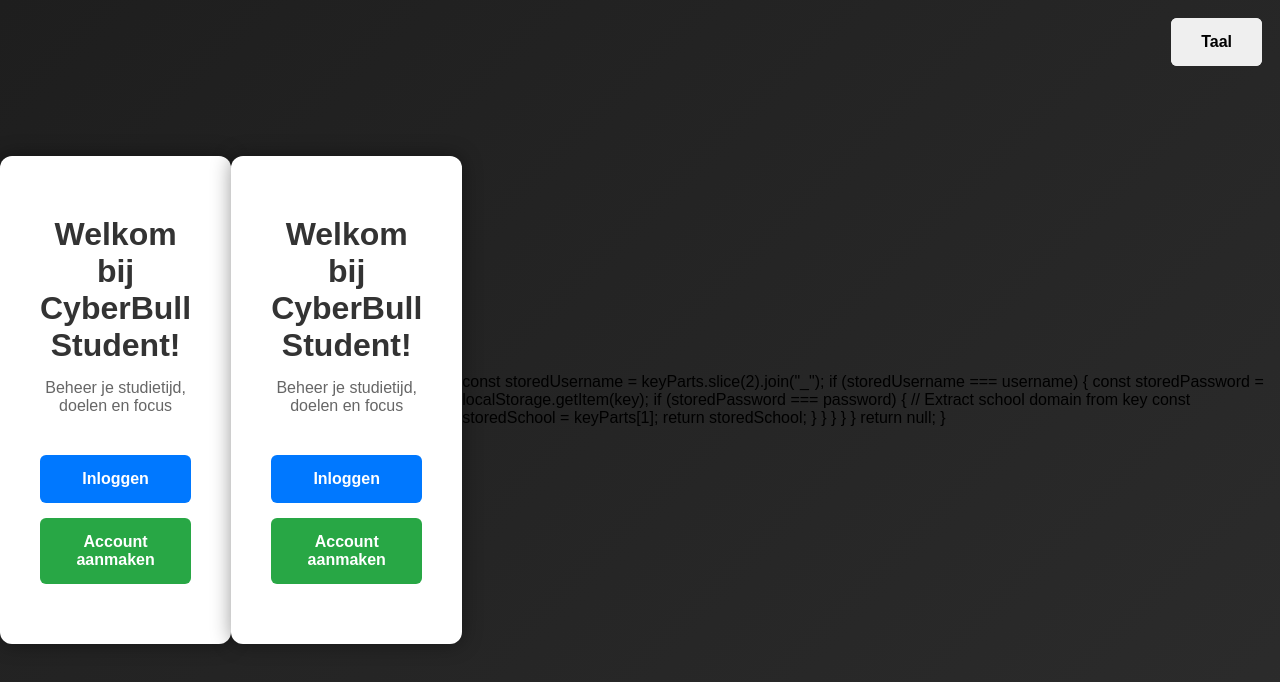
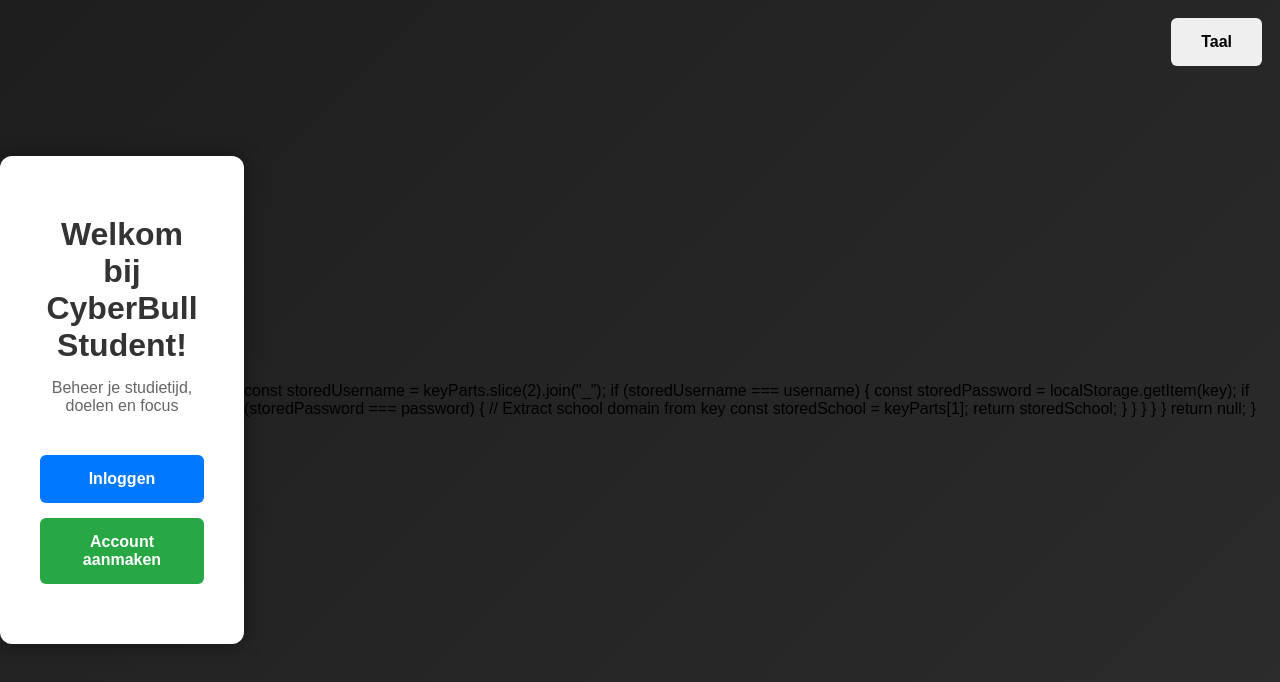
Before and after one commit to cyberbullinfo-ai/main-website, a website: page index.html in a window 1280 px wide. Drawn offline with Linux system fonts and the light colour scheme.

Commit message:
Remove duplicated trailing HTML/CSS/JS from index.html

```diff
--- a/index.html
+++ b/index.html
@@ -21,153 +21,6 @@
       height: 100vh;
       display: flex;
       justify-content: center;
-      align-items: center;
-    }
-
-    .welcome-box {
-      background: white;
-      width: 400px;
-      padding: 60px 40px;
-      border-radius: 12px;
-      box-shadow: 0 0 20px rgba(0,0,0,0.4);
-      text-align: center;
-    }
-
-    .welcome-box h1 {
-      font-size: 32px;
-      margin-bottom: 15px;
-      color: #333;
-    }
-
-    .welcome-box p {
-      color: #666;
-      margin-bottom: 40px;
-      font-size: 16px;
-    }
-
-    .button-container {
-      display: flex;
-      flex-direction: column;
-      gap: 15px;
-    }
-
-    button {
-      padding: 15px 30px;
-      border: none;
-      border-radius: 6px;
-      font-size: 16px;
-      cursor: pointer;
-      font-weight: bold;
-      transition: 0.3s;
-    }
-
-    .login-btn {
-      background: #0078ff;
-      color: white;
-    }
-
-    .login-btn:hover {
-      background: #005fd1;
-    }
-
-    .create-btn {
-      background: #28a745;
-      color: white;
-    }
-
-    .create-btn:hover {
-      background: #218838;
-    }
-
-    .language-toggle {
-      position: absolute;
-      top: 18px;
-      right: 18px;
-      display: flex;
-      flex-direction: column;
-      align-items: flex-end;
-      gap: 6px;
-    }
-
-    .language-menu {
-      display: none;
-      background: white;
-      border: 1px solid #ddd;
-      border-radius: 8px;
-      padding: 8px;
-      box-shadow: 0 6px 18px rgba(0, 0, 0, 0.14);
-      min-width: 160px;
-      text-align: left;
-    }
-
-    .language-menu.open {
-      display: block;
-    }
-
-    .language-menu select,
-    .language-menu button {
-      width: 100%;
-      margin-bottom: 6px;
-    }
-  </style>
-</head>
-<body>
-
-<div class="welcome-box">
-  <div class="language-toggle">
-    <button class="lang-btn" id="languageButton">Taal</button>
-    <div class="language-menu" id="languageMenu">
-      <select id="languageSelect">
-        <option value="nl">Nederlands</option>
-        <option value="en">English</option>
-        <option value="es">Español</option>
-        <option value="fr">Français</option>
-        <option value="de">Deutsch</option>
-      </select>
-      <button type="button" id="languageApplyButton">Toepassen</button>
-    </div>
-  </div>
-
-  <h1 id="welcomeTitle">Welkom bij CyberBull Student!</h1>
-  <p id="welcomeText">Beheer je studietijd, doelen en focus</p>
-
-  <div class="button-container">
-    <button class="login-btn" id="loginButton">Inloggen</button>
-    <button class="create-btn" id="createAccountButton">Account aanmaken</button>
-  </div>
-</div>
-
-<script>
-  const defaultLanguage = 'nl';
-  const translations = {
-    landing: {
-      welcomeTitle: {
-        nl: 'Welkom bij CyberBull Student!',
-        en: 'Welcome to CyberBull Student!',
-        es: '¡Bienvenido a CyberBull Student!',
-        fr: 'Bienvenue sur CyberBull Student !',
-        de: 'Willkommen bei CyberBull Student!'
-      },
-      welcomeText: {
-        nl: 'Beheer je studietijd, doelen en focus',
-        en: 'Manage your study time, goals, and focus',
-        es: 'Gestiona tu tiempo de estudio, objetivos y concentracion',
-        fr: 'Gerez votre temps d\'etude, vos objectifs et votre concentration',
-        de: 'Verwalte deine Lernzeit, Ziele und Konzentration'
-      },
-      loginButton: {
-        nl: 'Inloggen',
-        en: 'Login',
-        es: 'Iniciar sesión',
-        fr: 'Connexion',
-        de: 'Anmelden'
-      },
-      createAccountButton: {
-        nl: 'Account aanmaken',
-        en: 'Create Account',
-        es: 'Crear cuenta',
-        fr: 'Créer un compte',
-        de: 'Konto erstellen'
       },
       languageButton: {
         nl: 'Taal',
```
